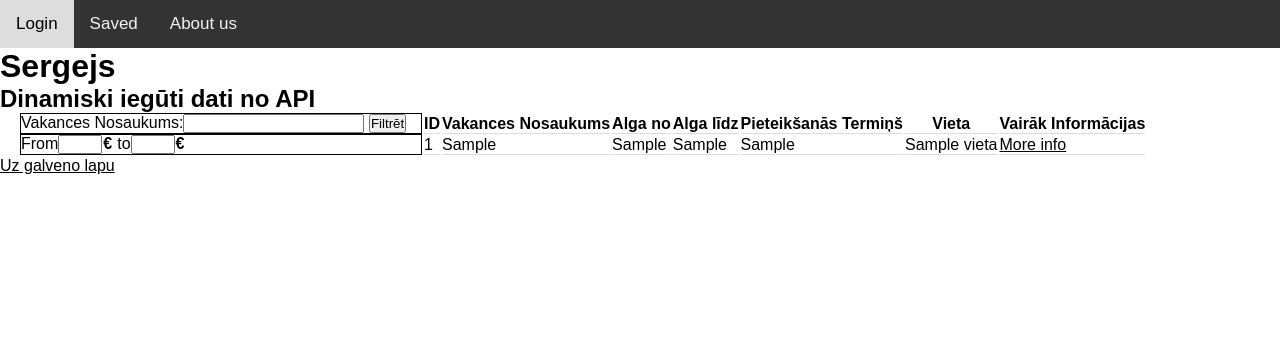
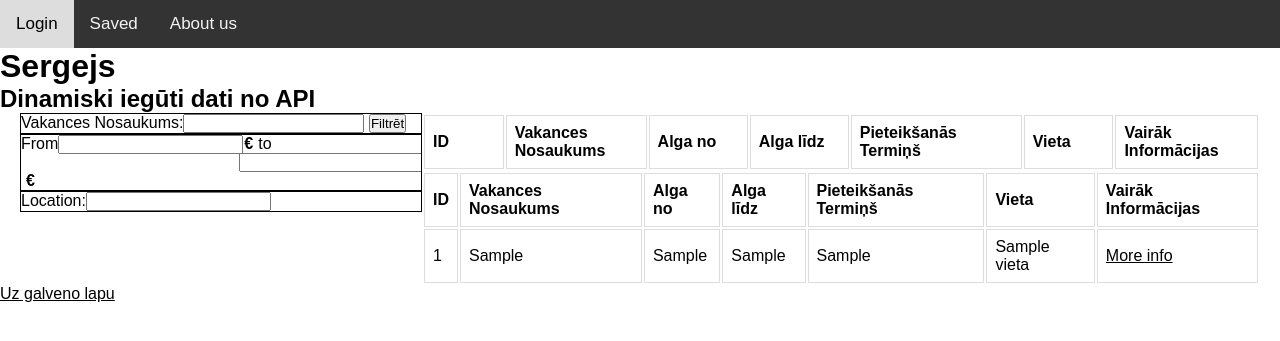
Before and after one commit to RokoTheDog/Kurmgejs, a Flask app: page / in a window 1280 px wide. Shown: the top 341 px of the page. Run offline with Flask 3, Linux system fonts and the light colour scheme; a database or web service that is not in the repository returns one stand-in record (values such as "Sample title"); data that the repository does not hold is empty.

Commit message:
Revenge of the filtrs

```diff
--- a/Projekts/app.py
+++ b/Projekts/app.py
@@ -10,9 +10,23 @@ def index():
     if request.method == 'POST':
         nosaukums = request.form.get('nosaukums')
     else:
+        MinWage = None
+    if request.method == 'POST':
+        MinWage = request.form.get('MinWage')
+    else:
         nosaukums = None
+    if request.method == 'POST':
+        MaxWage = request.form.get('MaxVage')
+    else:
+        MaxWage = None
+    if request.method == 'POST':
+        Location = request.form.get('Location')
+    else:
+        Location = None
 
-    table = helpers.get_data_gov_lv(nosaukums)
+
+
+    table = helpers.get_data_gov_lv(nosaukums,MinWage,MaxWage,Location)
 
     return render_template("data.html", table=table)
 
--- a/Projekts/helpers.py
+++ b/Projekts/helpers.py
@@ -3,19 +3,26 @@ import requests
 import json
 from flask import request
 
-def get_data_gov_lv(nosaukums=None):
+def get_data_gov_lv(nosaukums=None,MinWage=None,MaxWage=None,Location=None):
     #filtrs[]=insert(nosaukums)
-    base_url = 'https://data.gov.lv/dati/lv/api/3/action/datastore_search_sql?sql='
+    n=0
+    start_url = 'https://data.gov.lv/dati/lv/api/3/action/datastore_search_sql?sql=SELECT * FROM "7f68f6fc-a0f9-4c31-b43c-770e97a06fda"'
+    end_url = ' ORDER BY _id'
+    query = start_url
+    if nosaukums is not None or MinWage is not None or MaxWage is not None or Location is not None or nosaukums != '' or MinWage != '' or MaxWage != '' or Location != '' and n != 0:
+        query += ' WHERE'
+    print(nosaukums)
+    if nosaukums is not None and nosaukums != "":
+        query = query + ' "Vakances nosaukums" LIKE \'' + nosaukums + '%\''
+    if MinWage is not None and MinWage != "":
+        query = query  + ' AND "Alga no" >='+ MinWage
 
-    if nosaukums is not None:
-        # Enclose the nosaukums variable in single quotes
-        query = 'SELECT * FROM "7f68f6fc-a0f9-4c31-b43c-770e97a06fda" WHERE "Vakances nosaukums" LIKE \'' + nosaukums + '%' + '\' ORDER BY _id'
-        url = base_url + requests.utils.quote(query)
-    else:
-        query = 'SELECT * FROM "7f68f6fc-a0f9-4c31-b43c-770e97a06fda" ORDER BY _id'
-        url = base_url + requests.utils.quote(query)
-
-    #print(url)
+    if MaxWage is not None and MaxWage != "":
+        query = query+ ' AND "Alga līdz" <=' + MaxWage
+    if Location is not None and Location != "":
+        query = query+ ' AND "Vieta" LIKE \'' + Location + '%\''
+    url = query + end_url
+    print(url)
     response = requests.get(url)
     #print(response)
     data = response.json()
@@ -25,6 +32,7 @@ def get_data_gov_lv(nosaukums=None):
     #print(records)
     table = "<table><tr><th>ID</th><th>Vakances Nosaukums</th><th>Alga no</th><th>Alga līdz</th><th>Pieteikšanās Termiņš</th><th>Vieta</th><th>Vairāk Informācijas</th></tr>"
     for row in records:
+        #print(row)Fprint
         table += "<tr>"
         table += "<td>"+str(row["_id"])+"</td>"
         table += "<td>"+row["Vakances nosaukums"]+"</td>"
@@ -35,5 +43,5 @@ def get_data_gov_lv(nosaukums=None):
         table += "<td><a href="+row["Vakances paplašināts apraksts"]+">More info</td>"
         table += "</tr>"
     table += "</table>"
+    n +=1
     return table
-get_data_gov_lv("ATKRITUMU")
--- a/Projekts/static/css/style.css
+++ b/Projekts/static/css/style.css
@@ -3,8 +3,28 @@
     padding: 0;
     font-family: sans-serif;
 }
-.table-container{
-    width:1800px;
+th.column1 { width: 100px; }
+th.column2 { width: 150px; }
+th.column3 { width: 120px; }
+th.column4 { width: 120px; }
+th.column5 { width: 200px; }
+th.column6 { width: 100px; }
+th.column7 { width: 150px; }
+
+/* Apply column widths to table data */
+td.column1 { width: 100px; }
+td.column2 { width: 150px; }
+td.column3 { width: 120px; }
+td.column4 { width: 120px; }
+td.column5 { width: 200px; }
+td.column6 { width: 100px; }
+td.column7 { width: 150px; }
+
+/* Optional CSS for better styling */
+th, td {
+    border: 1px solid #ddd; /* Add border for clarity */
+    padding: 8px; /* Add padding for spacing */
+    text-align: left; /* Align text to the left */
 }
 .flex-container {
     display: flex;
--- a/Projekts/templates/data.html
+++ b/Projekts/templates/data.html
@@ -19,21 +19,38 @@
                         </div>
                         <div class="wrapper">
                                 <a class="first">From</a>
-                                <form class="second" id="wage" action="/data">
+                                <form class="second" action="/" method="post">
                                         <input type="text1" name="MinWage">
 
                                 </form>
                                 <b class="second">€</b>
                                 <a class="second"> to</a>
-                                <form class="second" id="wage" action="/data">
+                                <form class="second" action="/" method="post">
                                         <input type="text1" name="MaxWage">
 
                                 </form>
                                 <b class="second">€</b>
                         </div>
+                        <div class="wrapper">
+                                <a class="first">Location:</a>
+                                <form class="second" action="/" method="post">
+                                        <input type="text1" name="Location">
+                                </form>
+                        </div>
                 </div>
                 <div class="table-container">
-                        {{ table | safe }}
+                        <table>
+                                <tr>
+                                        <th class="column1">ID</th>
+                                        <th class="column2">Vakances Nosaukums</th>
+                                        <th class="column3">Alga no</th>
+                                        <th class="column4">Alga līdz</th>
+                                        <th class="column5">Pieteikšanās Termiņš</th>
+                                        <th class="column6">Vieta</th>
+                                        <th class="column7">Vairāk Informācijas</th>
+                                    </tr>
+                                {{ table | safe }}
+                        </table>
                 </div>
             </div>
 
```
